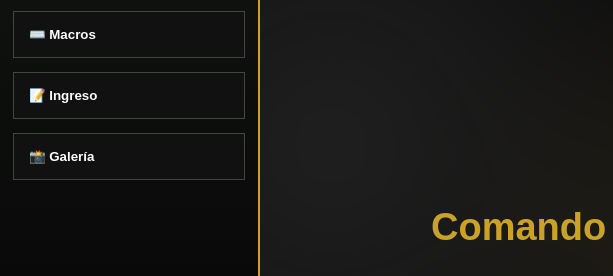
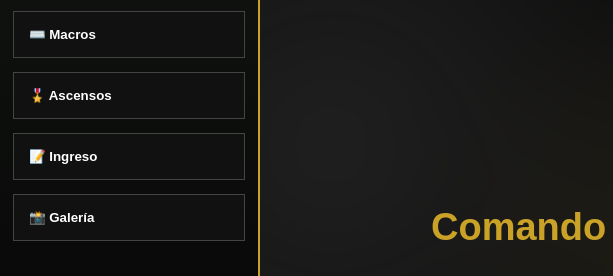
Before and after one commit to federico-ragnar/ComandoDeOperacionesEspeciales, a plain HTML site: page index.html in a window 1280 px wide. Shown: the part 484-760 px from the top of the page, 0-613 px from the left. Drawn offline with Linux system fonts and the light colour scheme.

Commit message:
Update index.html

```diff
--- a/index.html
+++ b/index.html
@@ -1226,6 +1226,12 @@ COE
 <button onclick="window.location.href='macros.html'">
 
 ⌨️ Macros
+
+</button>
+
+<button onclick="window.location.href='ascensos.html'">
+
+🎖️ Ascensos
 
 </button>
 
```
